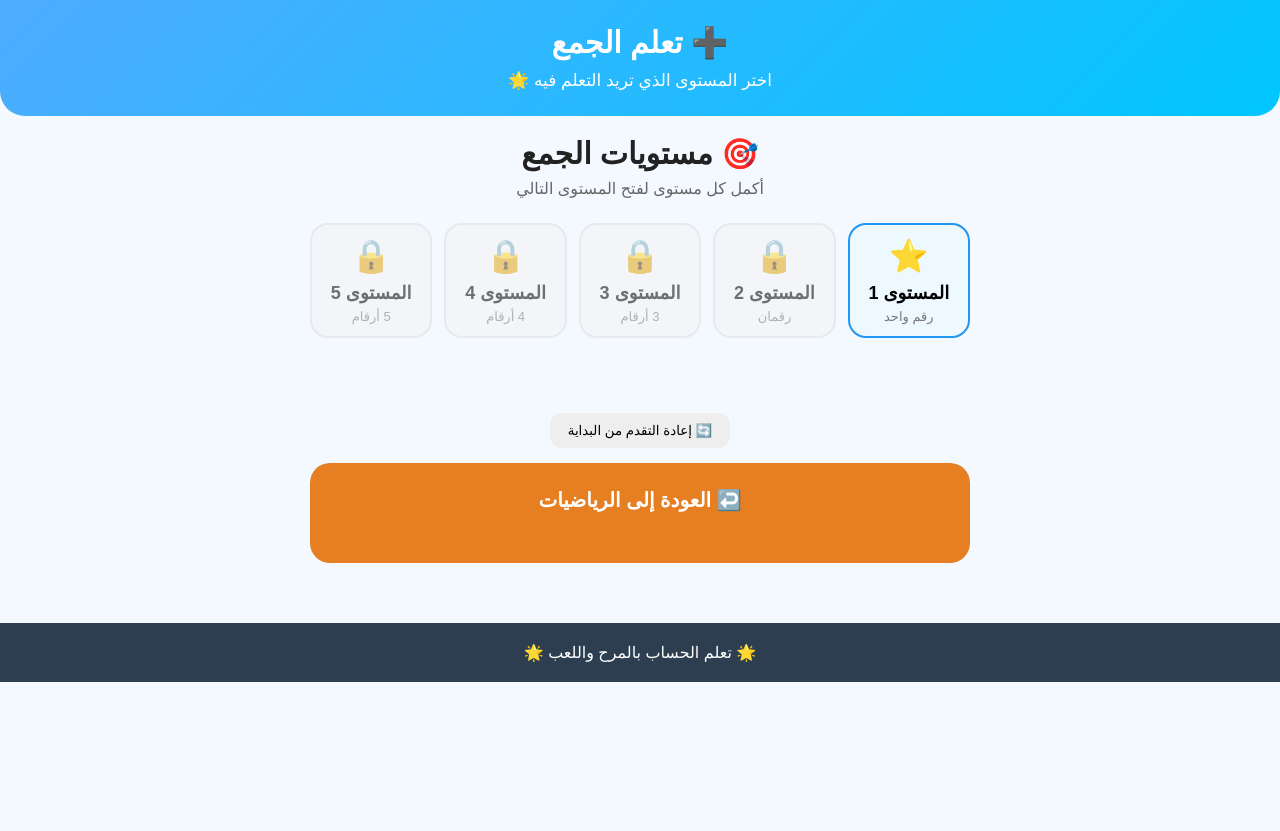
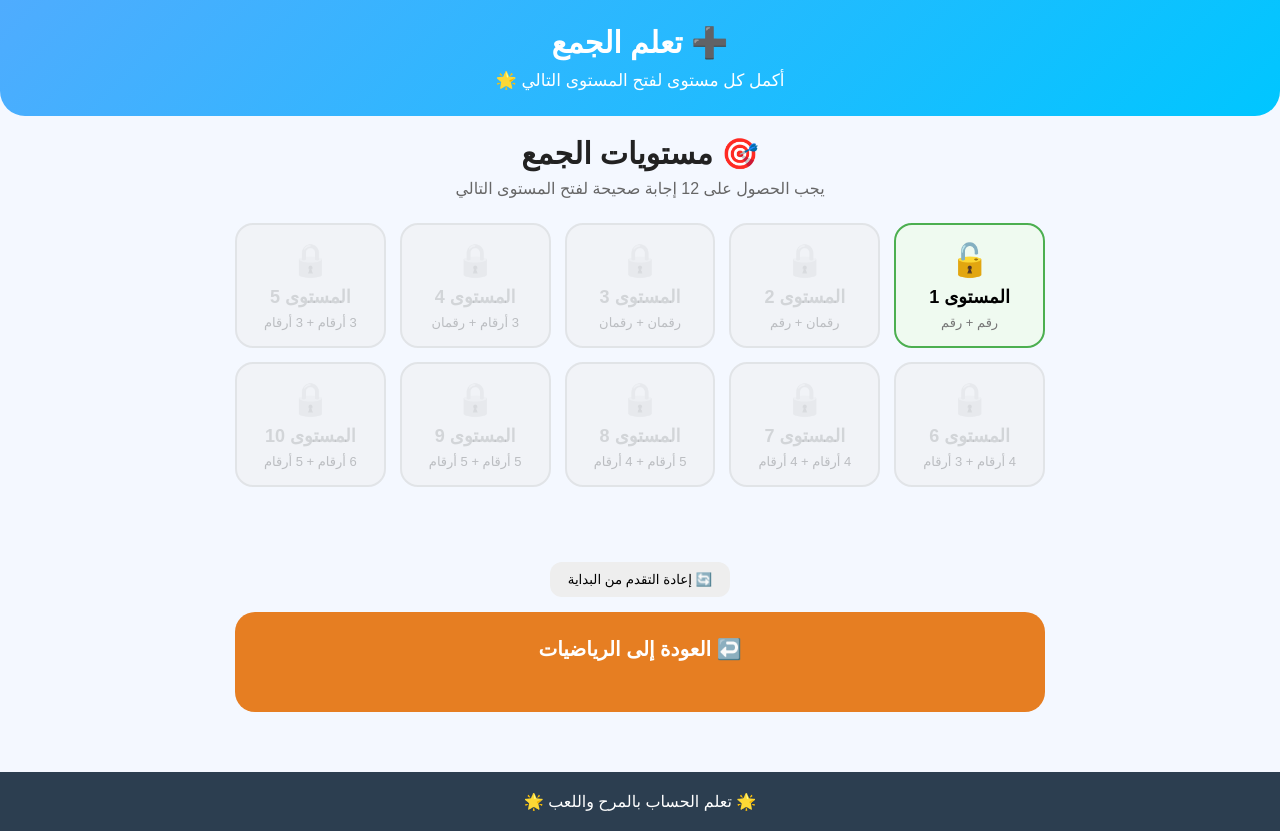
Before and after one commit to titanicjawad6426-collab/ataalam-alqiraa, a website: page addition-levels.html in a window 1280 px wide. Before the commit the page ends 800 px from the top, so only its background shows below. Drawn offline with Linux system fonts and the light colour scheme.

Commit message:
Update addition-levels.html

```diff
--- a/addition-levels.html
+++ b/addition-levels.html
@@ -2,6 +2,7 @@
 <html lang="ar" dir="rtl">
 
 <head>
+
     <meta charset="UTF-8">
 
     <meta
@@ -16,7 +17,7 @@
     <style>
 
         .levels-page {
-            max-width: 700px;
+            max-width: 850px;
             margin: auto;
             padding: 20px;
         }
@@ -38,14 +39,14 @@
         .levels-list {
             display: grid;
             grid-template-columns: repeat(5, 1fr);
-            gap: 12px;
+            gap: 14px;
         }
 
         .level-card {
             border: 2px solid #ddd;
             background: white;
             border-radius: 18px;
-            min-height: 110px;
+            min-height: 125px;
             padding: 12px 5px;
             cursor: pointer;
             font-family: inherit;
@@ -53,7 +54,7 @@
         }
 
         .level-card:hover {
-            transform: translateY(-2px);
+            transform: translateY(-3px);
         }
 
         .level-card .icon {
@@ -72,7 +73,7 @@
             display: block;
             font-size: 13px;
             color: #777;
-            margin-top: 5px;
+            margin-top: 7px;
         }
 
         /* المستوى المفتوح */
@@ -82,19 +83,26 @@
             background: #eef8ff;
         }
 
-        /* المستوى الحالي */
+        /* آخر مستوى مفتوح */
 
         .level-card.current {
             border-color: #4caf50;
             background: #effaf0;
         }
 
-        /* المستوى المغلق */
+        /* المستوى المقفل */
 
         .level-card.locked {
-            opacity: 0.55;
+            opacity: 0.45;
             cursor: not-allowed;
-            background: #f3f3f3;
+            background: #eeeeee;
+            border-color: #cccccc;
+
+            pointer-events: none;
+
+            transform: none !important;
+
+            filter: grayscale(100%);
         }
 
         .levels-message {
@@ -102,20 +110,21 @@
             margin-top: 20px;
             min-height: 30px;
             font-weight: bold;
+            color: #d93025;
         }
 
         .reset-progress {
             display: block;
             margin: 25px auto 0;
             border: none;
-            background: #eee;
+            background: #eeeeee;
             border-radius: 12px;
             padding: 10px 18px;
             font-family: inherit;
             cursor: pointer;
         }
 
-        @media (max-width: 600px) {
+        @media (max-width: 700px) {
 
             .levels-page {
                 padding: 12px;
@@ -125,13 +134,10 @@
                 grid-template-columns: repeat(2, 1fr);
             }
 
-            .level-card:last-child {
-                grid-column: span 2;
-            }
-
         }
 
     </style>
+
 </head>
 
 <body>
@@ -141,7 +147,7 @@
     <h1>➕ تعلم الجمع</h1>
 
     <p>
-        اختر المستوى الذي تريد التعلم فيه 🌟
+        أكمل كل مستوى لفتح المستوى التالي 🌟
     </p>
 
 </header>
@@ -149,13 +155,12 @@
 
 <main class="container levels-page">
 
-
     <div class="levels-title">
 
         <h2>🎯 مستويات الجمع</h2>
 
         <p>
-            أكمل كل مستوى لفتح المستوى التالي
+            يجب الحصول على 12 إجابة صحيحة لفتح المستوى التالي
         </p>
 
     </div>
@@ -164,11 +169,7 @@
     <div
         id="levelsList"
         class="levels-list"
-    >
-
-        <!-- سيتم إنشاء المستويات بواسطة JavaScript -->
-
-    </div>
+    ></div>
 
 
     <div
@@ -188,11 +189,14 @@
     <a
         href="math.html"
         class="main-button games"
-        style="display:block;text-align:center;margin-top:15px;"
+        style="
+            display:block;
+            text-align:center;
+            margin-top:15px;
+        "
     >
         ↩️ العودة إلى الرياضيات
     </a>
-
 
 </main>
 
@@ -209,32 +213,39 @@
 <script>
 
 const levelsList =
-    document.getElementById("levelsList");
+    document.getElementById(
+        "levelsList"
+    );
 
 const levelsMessage =
-    document.getElementById("levelsMessage");
+    document.getElementById(
+        "levelsMessage"
+    );
 
 const resetProgress =
-    document.getElementById("resetProgress");
+    document.getElementById(
+        "resetProgress"
+    );
 
 
 /*
-    المستوى المفتوح حاليًا
+ * مفتاح جديد حتى يبدأ النظام
+ * الجديد من المستوى الأول
+ */
 
-    1 = المستوى الأول مفتوح
-    2 = الأول والثاني مفتوحان
-    ...
-    5 = جميع المستويات مفتوحة
-*/
+const PROGRESS_KEY =
+    "additionUnlockedLevelV2";
+
 
 function getUnlockedLevel() {
 
     let level =
         parseInt(
             localStorage.getItem(
-                "additionUnlockedLevel"
+                PROGRESS_KEY
             )
         );
+
 
     if (
         isNaN(level) ||
@@ -242,35 +253,76 @@ function getUnlockedLevel() {
     ) {
 
         level = 1;
+
+        localStorage.setItem(
+            PROGRESS_KEY,
+            "1"
+        );
+
     }
 
-    if (level > 5) {
-        level = 5;
+
+    if (level > 10) {
+        level = 10;
     }
 
+
     return level;
+
 }
 
 
-/*
-    إنشاء صفحة المستويات
-*/
+function getDescription(level) {
+
+    const descriptions = {
+
+        1: "رقم + رقم",
+
+        2: "رقمان + رقم",
+
+        3: "رقمان + رقمان",
+
+        4: "3 أرقام + رقمان",
+
+        5: "3 أرقام + 3 أرقام",
+
+        6: "4 أرقام + 3 أرقام",
+
+        7: "4 أرقام + 4 أرقام",
+
+        8: "5 أرقام + 4 أرقام",
+
+        9: "5 أرقام + 5 أرقام",
+
+        10: "6 أرقام + 5 أرقام"
+
+    };
+
+    return descriptions[level];
+
+}
+
 
 function displayLevels() {
 
     const unlocked =
         getUnlockedLevel();
 
+
     levelsList.innerHTML = "";
+
 
     for (
         let level = 1;
-        level <= 5;
+        level <= 10;
         level++
     ) {
 
         const button =
-            document.createElement("button");
+            document.createElement(
+                "button"
+            );
+
 
         button.className =
             "level-card";
@@ -282,58 +334,37 @@ function displayLevels() {
                 "unlocked"
             );
 
+
+            if (
+                level === unlocked
+            ) {
+
+                button.classList.add(
+                    "current"
+                );
+
+            }
+
         } else {
 
             button.classList.add(
                 "locked"
             );
+
+            button.disabled = true;
+
+            button.setAttribute(
+                "aria-disabled",
+                "true"
+            );
+
         }
 
 
-        let icon;
-
-        if (level <= unlocked) {
-
-            icon =
-                level === unlocked
-                    ? "⭐"
-                    : "🔓";
-
-        } else {
-
-            icon = "🔒";
-        }
-
-
-        let description;
-
-        switch (level) {
-
-            case 1:
-                description =
-                    "رقم واحد";
-                break;
-
-            case 2:
-                description =
-                    "رقمان";
-                break;
-
-            case 3:
-                description =
-                    "3 أرقام";
-                break;
-
-            case 4:
-                description =
-                    "4 أرقام";
-                break;
-
-            case 5:
-                description =
-                    "5 أرقام";
-                break;
-        }
+        const icon =
+            level <= unlocked
+                ? "🔓"
+                : "🔒";
 
 
         button.innerHTML = `
@@ -347,15 +378,11 @@ function displayLevels() {
             </span>
 
             <span class="description">
-                ${description}
+                ${getDescription(level)}
             </span>
 
         `;
 
-
-        /*
-            إذا كان المستوى مفتوحًا
-        */
 
         if (level <= unlocked) {
 
@@ -373,33 +400,14 @@ function displayLevels() {
         }
 
 
-        /*
-            إذا كان المستوى مغلقًا
-        */
+        levelsList.appendChild(
+            button
+        );
 
-        else {
+    }
 
-            button.addEventListener(
-                "click",
-                function () {
-
-                    levelsMessage.textContent =
-                        "🔒 أكمل المستوى السابق أولاً";
-
-                }
-            );
-
-        }
-
-
-        levelsList.appendChild(button);
-    }
 }
 
-
-/*
-    إعادة التقدم
-*/
 
 resetProgress.addEventListener(
     "click",
@@ -407,20 +415,23 @@ resetProgress.addEventListener(
 
         const confirmed =
             confirm(
-                "هل تريد إعادة جميع المستويات إلى البداية؟"
+                "هل تريد إعادة جميع مستويات الجمع إلى البداية؟"
             );
+
 
         if (confirmed) {
 
             localStorage.setItem(
-                "additionUnlockedLevel",
+                PROGRESS_KEY,
                 "1"
             );
 
+
             displayLevels();
 
+
             levelsMessage.textContent =
-                "🔄 تم إعادة التقدم إلى المستوى الأول.";
+                "🔄 تم فتح المستوى الأول فقط.";
 
         }
 
@@ -433,4 +444,4 @@ displayLevels();
 </script>
 
 </body>
-      </html>
+</html>
```
